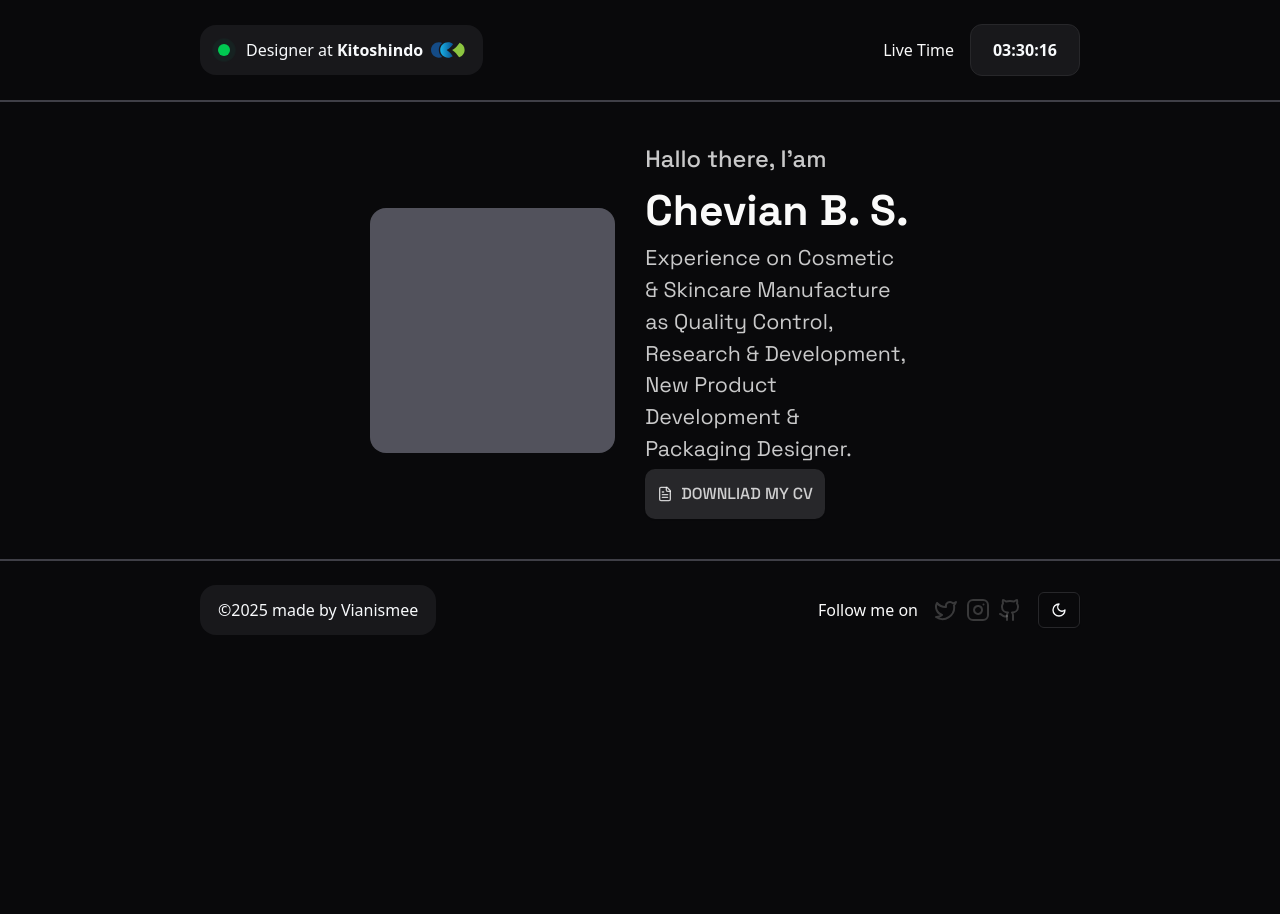
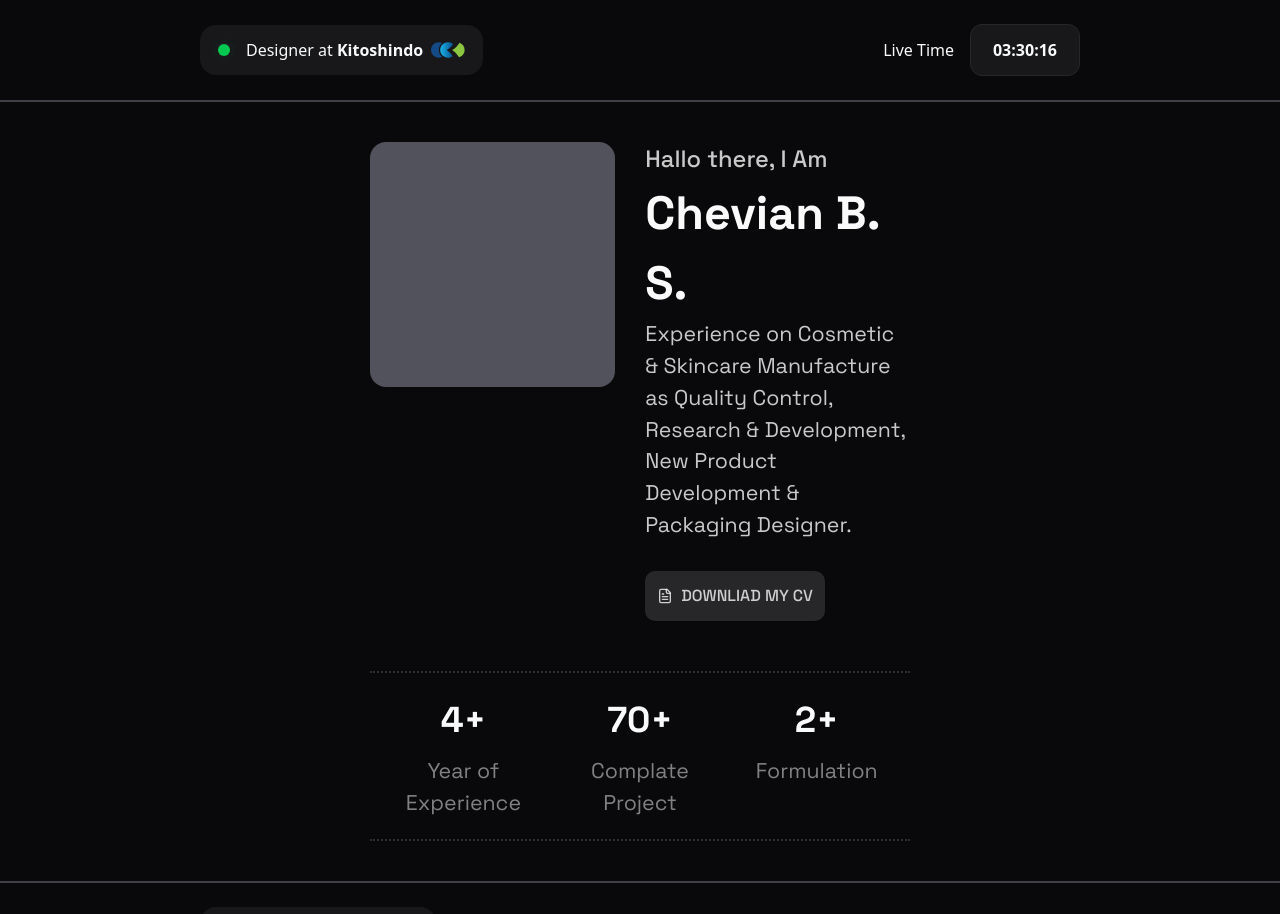
Before and after one commit to vianismee/vian-portfolio, a Next.js app: page / in a window 1280 px wide. Shown: the top 914 px of the page. Before the commit the page ends 800 px from the top, so only its background shows below. Built offline with nearby package versions, Linux system fonts and the light colour scheme.

Commit message:
v0.0.2(7) add: Animation

```diff
--- a/package.json
+++ b/package.json
@@ -19,6 +19,7 @@
     "next": "15.1.7",
     "next-themes": "^0.4.4",
     "react": "^19.0.0",
+    "react-countup": "^6.5.3",
     "react-dom": "^19.0.0",
     "tailwind-merge": "^3.0.2",
     "tailwindcss-animate": "^1.0.7"
--- a/src/app/page.tsx
+++ b/src/app/page.tsx
@@ -2,11 +2,13 @@
 
 import AboutMe from "@/components/AboutMe";
 import React from "react";
+import MyHighligh from "./../components/MyHighligh";
 
 export default function Home() {
   return (
-    <div className="flex flex-1 gap-0 h-min px-0 flex-nowrap font-[family-name:var(--font-space-grotesk)] mx-[370px] justify-center py-10">
+    <div className="flex flex-1 flex-col gap-[50px] h-min px-0 flex-nowrap font-[family-name:var(--font-space-grotesk)] mx-[370px] justify-center py-10">
       <AboutMe />
+      <MyHighligh />
     </div>
   );
 }
--- a/src/components/AboutMe.tsx
+++ b/src/components/AboutMe.tsx
@@ -1,35 +1,86 @@
 import React from "react";
 import { Button } from "@/components/ui/button";
 import { FileText } from "lucide-react";
+import { motion } from "framer-motion";
 
 const AboutMe = () => {
   return (
-    <section className="flex mx-auto flex-row flex-nowrap gap-[30px] w-full items-center">
-      <div className="flex h-min rounded-2xl overflow-hidden aspect-square">
+    <section className="flex mx-auto flex-row flex-nowrap gap-[30px] w-full items-start">
+      <motion.div
+        initial={{ opacity: 0, y: 20 }}
+        animate={{ opacity: 1, y: 0 }}
+        transition={{
+          duration: 0.3,
+          delay: 0.4,
+          type: "spring",
+          stiffness: 100,
+        }}
+        className="flex h-min rounded-2xl overflow-hidden aspect-square"
+      >
         <div className="bg-zinc-600 h-[500px] w-[500px]"></div>
-      </div>
-      <div className="flex flex-col w-full gap-1 h-full">
+      </motion.div>
+      <div className="flex flex-col w-full h-full gap-[30px]">
         <div>
-          <p className="text-primary/80 text-[calc(32pt/1.8)] font-medium">
-            {" "}
-            Hallo there, I'am
-          </p>
-          <h1 className="text-primary text-[32pt] font-bold">Chevian B. S.</h1>
-          <p className="text-primary/80 text-[16pt] text-warp w-full">
-            {" "}
+          <motion.p
+            initial={{ opacity: 0, y: 20 }}
+            animate={{ opacity: 1, y: 0 }}
+            transition={{
+              duration: 0.1,
+              delay: 0.5,
+              type: "spring",
+              stiffness: 100,
+            }}
+            className="text-primary/80 text-[calc(32pt/1.8)] font-medium"
+          >
+            Hallo there, I Am
+          </motion.p>
+          <motion.h1
+            initial={{ opacity: 0, y: 20 }}
+            animate={{ opacity: 1, y: 0 }}
+            transition={{
+              duration: 0.1,
+              delay: 0.6,
+              type: "spring",
+              stiffness: 100,
+            }}
+            className="text-primary text-[35pt] font-bold"
+          >
+            Chevian B. S.
+          </motion.h1>
+          <motion.p
+            initial={{ opacity: 0, y: 20 }}
+            animate={{ opacity: 1, y: 0 }}
+            transition={{
+              duration: 0.1,
+              delay: 0.6,
+              type: "spring",
+              stiffness: 100,
+            }}
+            className="text-primary/80 text-[16pt] text-warp w-full"
+          >
             Experience on Cosmetic & Skincare Manufacture as Quality Control,
             Research & Development, New Product Development & Packaging
             Designer.
-          </p>
+          </motion.p>
         </div>
-        <div className="w-full flex flex-row h-full items-center">
+        <motion.div
+          initial={{ opacity: 0, y: 20 }}
+          animate={{ opacity: 1, y: 0 }}
+          transition={{
+            duration: 0.1,
+            delay: 0.7,
+            type: "spring",
+            stiffness: 100,
+          }}
+          className="w-full flex flex-row h-full items-center flex-nowrap"
+        >
           <Button
             variant={"secondary"}
             className="text-[12pt] px-[20px] py-[25px] font-medium rounded-[10px] text-primary/80 hover:text-primary"
           >
             <FileText className="self-center" /> DOWNLIAD MY CV
           </Button>
-        </div>
+        </motion.div>
       </div>
     </section>
   );
--- a/src/components/Header/Header.tsx
+++ b/src/components/Header/Header.tsx
@@ -3,7 +3,6 @@ import React from "react";
 import LocalTime from "../ui/local-time";
 import { motion } from "framer-motion";
 import Image from "next/image";
-import { kitoIcon } from "@/app/asset/LogoKito";
 
 const Header = () => {
   return (
--- /dev/null
+++ b/src/components/MyHighligh.tsx
@@ -0,0 +1,40 @@
+"use client";
+
+import React from "react";
+import { meOnNumber } from "./../data/index";
+import CountUp from "react-countup";
+import { motion } from "framer-motion";
+
+const MyHighligh = () => {
+  return (
+    <motion.section
+      initial={{ opacity: 0, y: 20 }}
+      animate={{ opacity: 1, y: 0 }}
+      transition={{
+        duration: 0.1,
+        delay: 0.8,
+        type: "spring",
+        stiffness: 100,
+      }}
+      className="border-y-[2px] border-dotted border-primary/15 py-[20px] px-[10px] h-min"
+    >
+      <div className="flex flex-row flex-nowrap justify-center space-x-[10px]">
+        {meOnNumber.map((data) => {
+          return (
+            <div
+              className="flex flex-col basis-1/3 items-center text-center gap-2"
+              key={data.id}
+            >
+              <h1 className="font-bold text-[27pt]">
+                <CountUp end={data.number} delay={0.8} duration={3} />+
+              </h1>
+              <p className="text-[16pt] text-primary/50">{data.desc}</p>
+            </div>
+          );
+        })}
+      </div>
+    </motion.section>
+  );
+};
+
+export default MyHighligh;
--- a/src/data/index.tsx
+++ b/src/data/index.tsx
@@ -7,6 +7,11 @@ export interface socialMedia {
   icon: React.ReactNode;
 }
 
+export interface meOnNumber {
+  id: number;
+  number: number;
+  desc: string;
+}
 export interface myExperience {
   id: number;
   company: string;
@@ -37,6 +42,24 @@ export const socialMedia: socialMedia[] = [
   },
 ];
 
+export const meOnNumber: meOnNumber[] = [
+  {
+    id: 1,
+    number: 4,
+    desc: "Year of Experience",
+  },
+  {
+    id: 2,
+    number: 70,
+    desc: "Complate Project",
+  },
+  {
+    id: 3,
+    number: 2,
+    desc: "Formulation",
+  },
+];
+
 export const myExperience: myExperience[] = [
   {
     id: 1,
```
Also changed, not shown: 1 other file (tests, documents, lock files or other folders).
